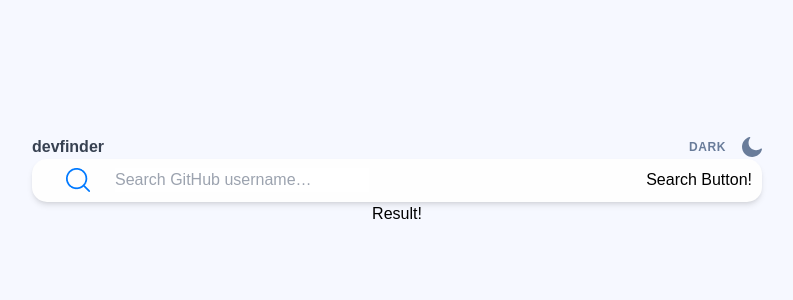
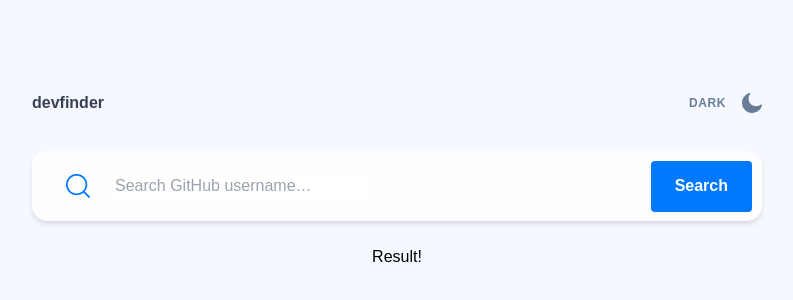
Before and after one commit to giorgiBerika/dev-finder, a React (Vite) app: page / in a window 1280 px wide. Shown: the part 220-520 px from the top of the page, without its empty margins (243-1036 px from the left). Built offline with nearby package versions, Linux system fonts and the light colour scheme.

Commit message:
Styling search button

```diff
--- a/src/app-body/search-bar/SearchDiv.tsx
+++ b/src/app-body/search-bar/SearchDiv.tsx
@@ -25,6 +25,8 @@ const SearchDiv: React.FC<SearchDivProps> = ({}) =>
           flex
           justify-between
           items-center
+          mt-9
+          mb-6
          '>
             <div className='
              flex
--- a/src/components/search-button/SearchBtn.tsx
+++ b/src/components/search-button/SearchBtn.tsx
@@ -9,7 +9,21 @@ const SearchBtn: React.FC<SearchBtnProps> = ({}) =>
 {
     return (
         <>
-        <div>Search Button!</div>
+          <button
+            className='
+             rounded -[10px]
+             bg-blueCommon
+             p-[13.5px]
+             px-[24px]
+             text-whiteSecond
+             capitalize
+             font-bold
+             text-base
+             leading-normal
+             hover:bg-btnHover
+             transition-all
+             duration-150
+             '>search</button>
         </>
     )
 }
--- a/tailwind.config.js
+++ b/tailwind.config.js
@@ -18,7 +18,8 @@ export default {
           blackFirst: '#2B3442',
           blackSecond: '#141D2F',
           whiteFirst: '#FEFEFE',
-          whiteSecond: 'FFFFFF'
+          whiteSecond: '#FFFFFF',
+          btnHover: '#60ABFF'
       }
     },
   },
```
